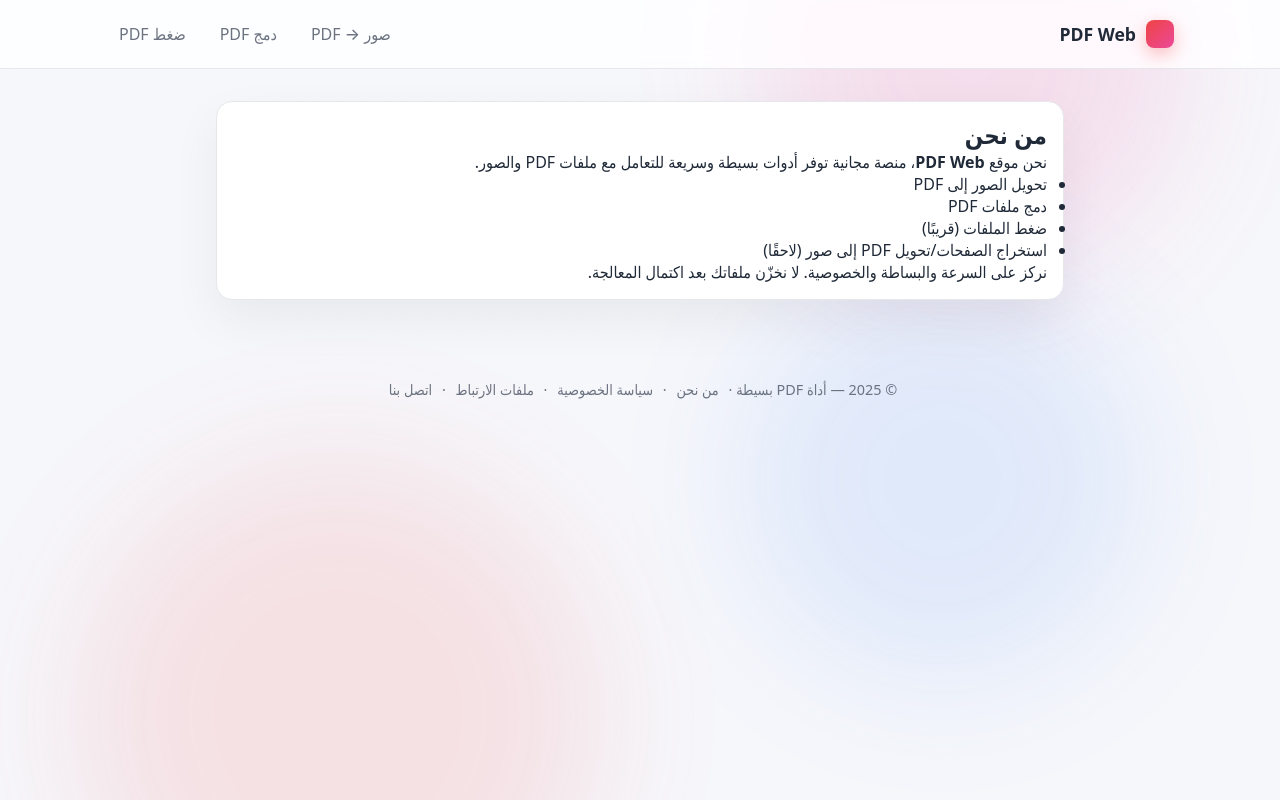
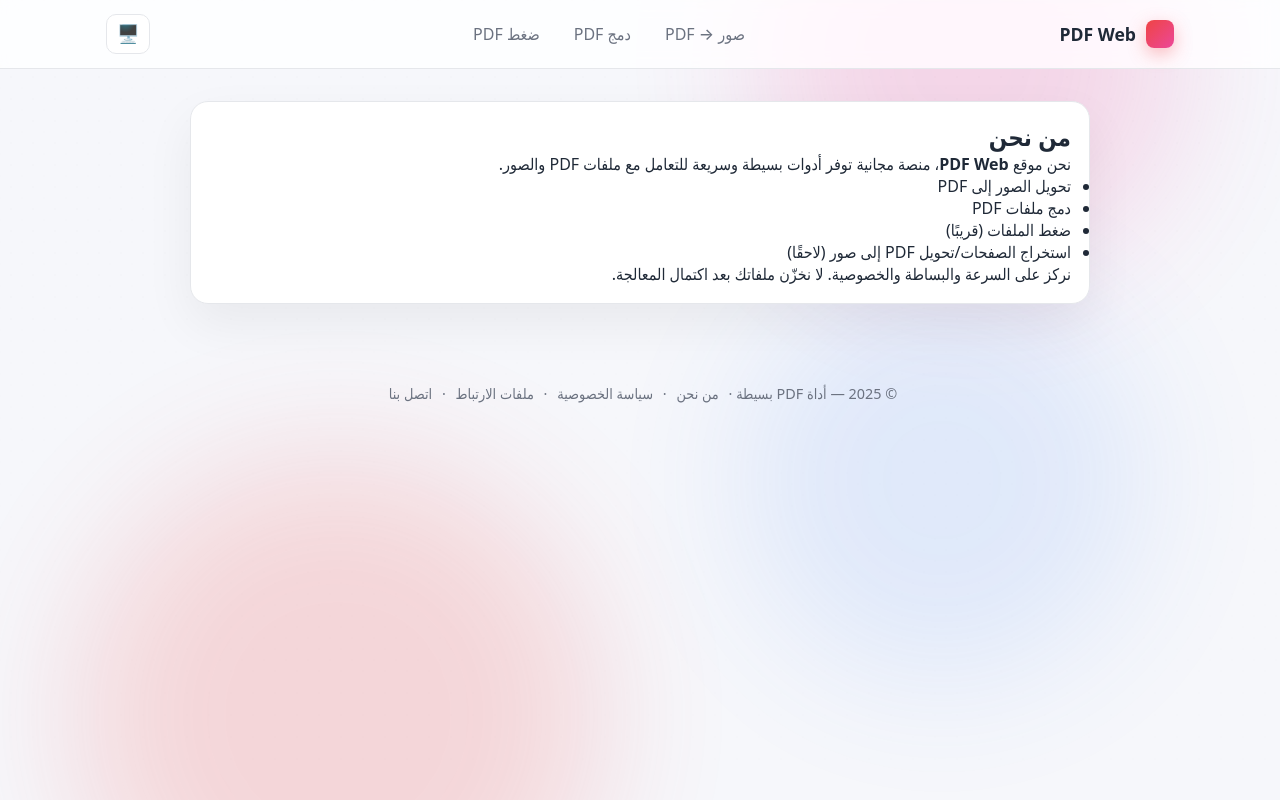
Before and after one commit to omerhass/pdfwebb, a FastAPI app: page /about in a window 1280 px wide. Run offline with FastAPI, Linux system fonts and the light colour scheme.

Commit message:
feat: system+manual theme with toggle button

```diff
--- a/templates/base.html
+++ b/templates/base.html
@@ -61,7 +61,7 @@
       border-bottom:1px solid var(--border);
       backdrop-filter:saturate(180%) blur(8px);
     }
-    .nav{ display:flex;align-items:center;justify-content:space-between; padding:14px 16px; max-width:1100px; margin:auto; }
+    .nav{ display:flex;align-items:center;justify-content:space-between; padding:14px 16px; max-width:1100px; margin:auto; gap:10px; }
     .brand{ display:flex;align-items:center;gap:10px; font-weight:800; font-size:1.1rem; }
     .logo{
       width:28px;height:28px;border-radius:8px;
@@ -70,14 +70,14 @@
     }
 
     /* ===== Tabs ===== */
-    .tabs{display:flex;gap:8px;align-items:center}
+    .tabs{display:flex;gap:8px;align-items:center; flex-wrap:wrap}
     .tab{
       padding:8px 12px;border-radius:10px;text-decoration:none;
       color:var(--ink-dim);border:1px solid transparent;font-weight:500
     }
     .tab.active{ color:var(--ink); background:var(--muted); border-color:var(--border) }
 
-    /* ===== Layout ===== */
+    /* ===== Global Layout & Components (fixes) ===== */
     .container{max-width:1100px;margin:auto;padding:0 16px}
     .hero{padding:32px 0 8px}
     .grid{display:grid;grid-template-columns:1fr;gap:24px;padding-bottom:32px}
@@ -114,29 +114,91 @@
     footer a{ color:var(--ink-dim); text-decoration:none; margin:0 6px; }
     footer a:hover{ color:var(--brand) }
 
-    /* ===== ✅ Narrow Layout (تقليل العرض) ===== */
-    .container{ max-width:880px; }  /* كان 1100 → صار 880 */
+    /* ===== Theme (System + Manual override) ========================== */
+    /* Light (default) variables already in :root */
 
-    @media (min-width:900px){
-      .grid{
-        grid-template-columns:1fr .7fr; /* عمود النصائح أضيق */
+    /* Force LIGHT via class */
+    body.theme-light{
+      --bg:#f6f7fb; --card:#ffffff; --ink:#1f2937; --ink-dim:#6b7280;
+      --brand:#ef4444; --brand2:#ec4899; --ring:rgba(239,68,68,.35);
+      --border:#e5e7eb; --muted:#f9fafb;
+    }
+
+    /* Force DARK via class */
+    body.theme-dark{
+      --bg:#0b0f14; --card:#0f1520; --ink:#e5e7eb; --ink-dim:#9aa4b2;
+      --brand:#f43f5e; --brand2:#8b5cf6; --ring:rgba(99,102,241,.35);
+      --border:#1f2937; --muted:#0c121a;
+    }
+
+    /* Follow system when no override classes exist */
+    @media (prefers-color-scheme: dark){
+      body:not(.theme-light):not(.theme-dark){
+        --bg:#0b0f14; --card:#0f1520; --ink:#e5e7eb; --ink-dim:#9aa4b2;
+        --brand:#f43f5e; --brand2:#8b5cf6; --ring:rgba(99,102,241,.35);
+        --border:#1f2937; --muted:#0c121a;
       }
     }
 
-    .card{ padding:16px; border-radius:16px; }
-    .blob{ opacity:.12; }
+    /* Adjust dots backdrop in dark */
+    @media (prefers-color-scheme: dark){
+      body:not(.theme-light):not(.theme-dark)::before{
+        background:
+          radial-gradient(rgba(255,255,255,.05) 1px, transparent 1px) 0 0/22px 22px,
+          radial-gradient(rgba(255,255,255,.035) 1px, transparent 1px) 11px 11px/22px 22px;
+        -webkit-mask-image: linear-gradient(to bottom, rgba(0,0,0,.45), rgba(0,0,0,.16));
+                mask-image: linear-gradient(to bottom, rgba(0,0,0,.45), rgba(0,0,0,.16));
+      }
+    }
+    body.theme-dark::before{
+      background:
+        radial-gradient(rgba(255,255,255,.05) 1px, transparent 1px) 0 0/22px 22px,
+        radial-gradient(rgba(255,255,255,.035) 1px, transparent 1px) 11px 11px/22px 22px;
+      -webkit-mask-image: linear-gradient(to bottom, rgba(0,0,0,.45), rgba(0,0,0,.16));
+              mask-image: linear-gradient(to bottom, rgba(0,0,0,.45), rgba(0,0,0,.16));
+    }
+
+    /* Header & cards tune in dark */
+    body.theme-dark header,
+    @media (prefers-color-scheme: dark){
+      body:not(.theme-light):not(.theme-dark) header{
+        background: rgba(15,21,32,.8);
+        border-bottom-color: var(--border);
+        backdrop-filter: saturate(160%) blur(8px);
+      }
+    }
+    body.theme-dark .card{ background: var(--card); border-color: var(--border); }
+    @media (prefers-color-scheme: dark){
+      body:not(.theme-light):not(.theme-dark) .card{ background: var(--card); border-color: var(--border); }
+    }
+
+    /* Theme toggle button */
+    .theme-btn{
+      min-width:40px; height:40px; padding:0 10px;
+      border-radius:10px; font-size:18px; line-height:1;
+      margin-inline-start:8px;
+    }
+    .theme-btn:focus{ outline:none; box-shadow:0 0 0 4px var(--ring); }
+
+    /* Softer blobs in dark */
+    body.theme-dark .blob{ opacity:.10; }
+    @media (prefers-color-scheme: dark){
+      body:not(.theme-light):not(.theme-dark) .blob{ opacity:.10; }
+    }
   </style>
 
   {% block extra_css %}{% endblock %}
 </head>
 <body>
 
+  <!-- خلفية الفقاعات -->
   <div class="body-blobs">
     <div class="blob p1"></div>
     <div class="blob p2"></div>
     <div class="blob p3"></div>
   </div>
 
+  <!-- الهيدر -->
   <header>
     <div class="nav">
       <div class="brand">
@@ -149,11 +211,17 @@
         <a href="/merge/pdf" class="tab {% if active == 'merge' %}active{% endif %}">دمج PDF</a>
         <a href="/compress/pdf" class="tab {% if active == 'compress' %}active{% endif %}">ضغط PDF</a>
       </nav>
+
+      <!-- زر تبديل السمة (System ⇄ Light ⇄ Dark) -->
+      <button id="themeToggle" class="btn muted theme-btn" type="button" aria-label="تبديل السمة" title="تبديل السمة">
+        🖥️
+      </button>
     </div>
   </header>
 
   {% block content %}{% endblock %}
 
+  <!-- الفوتر -->
   <footer>
     © {{ current_year() }} — أداة PDF بسيطة ·
     <a href="/about">من نحن</a> ·
@@ -163,5 +231,47 @@
   </footer>
 
   {% block extra_js %}{% endblock %}
+
+  <!-- Theme script: يحفظ التفضيل ويبدّل بين system/light/dark -->
+  <script>
+    (function(){
+      const KEY = 'theme'; // 'light' | 'dark' | 'system'
+      const btn = document.getElementById('themeToggle');
+
+      function applyTheme(mode){
+        document.body.classList.remove('theme-light','theme-dark');
+        if(mode === 'light'){ document.body.classList.add('theme-light'); }
+        else if(mode === 'dark'){ document.body.classList.add('theme-dark'); }
+        // system: لا كلاس → @media تتحكم
+        setButtonIcon(mode);
+      }
+
+      function setButtonIcon(mode){
+        if(!btn) return;
+        if(mode === 'light'){ btn.textContent = '🌞'; btn.title = 'الوضع الفاتح (اضغط للتبديل)'; }
+        else if(mode === 'dark'){ btn.textContent = '🌙'; btn.title = 'الوضع الداكن (اضغط للتبديل)'; }
+        else { btn.textContent = '🖥️'; btn.title = 'اتباع نظام الجهاز (اضغط للتبديل)'; }
+      }
+
+      // load
+      let saved = localStorage.getItem(KEY) || 'system';
+      applyTheme(saved);
+
+      // system change listener
+      const media = window.matchMedia('(prefers-color-scheme: dark)');
+      media.addEventListener?.('change', () => {
+        const current = localStorage.getItem(KEY) || 'system';
+        if(current === 'system'){ applyTheme('system'); }
+      });
+
+      // toggle: light -> dark -> system -> light ...
+      btn?.addEventListener('click', () => {
+        const current = localStorage.getItem(KEY) || 'system';
+        const next = current === 'light' ? 'dark' : current === 'dark' ? 'system' : 'light';
+        localStorage.setItem(KEY, next);
+        applyTheme(next);
+      });
+    })();
+  </script>
 </body>
 </html>
```
